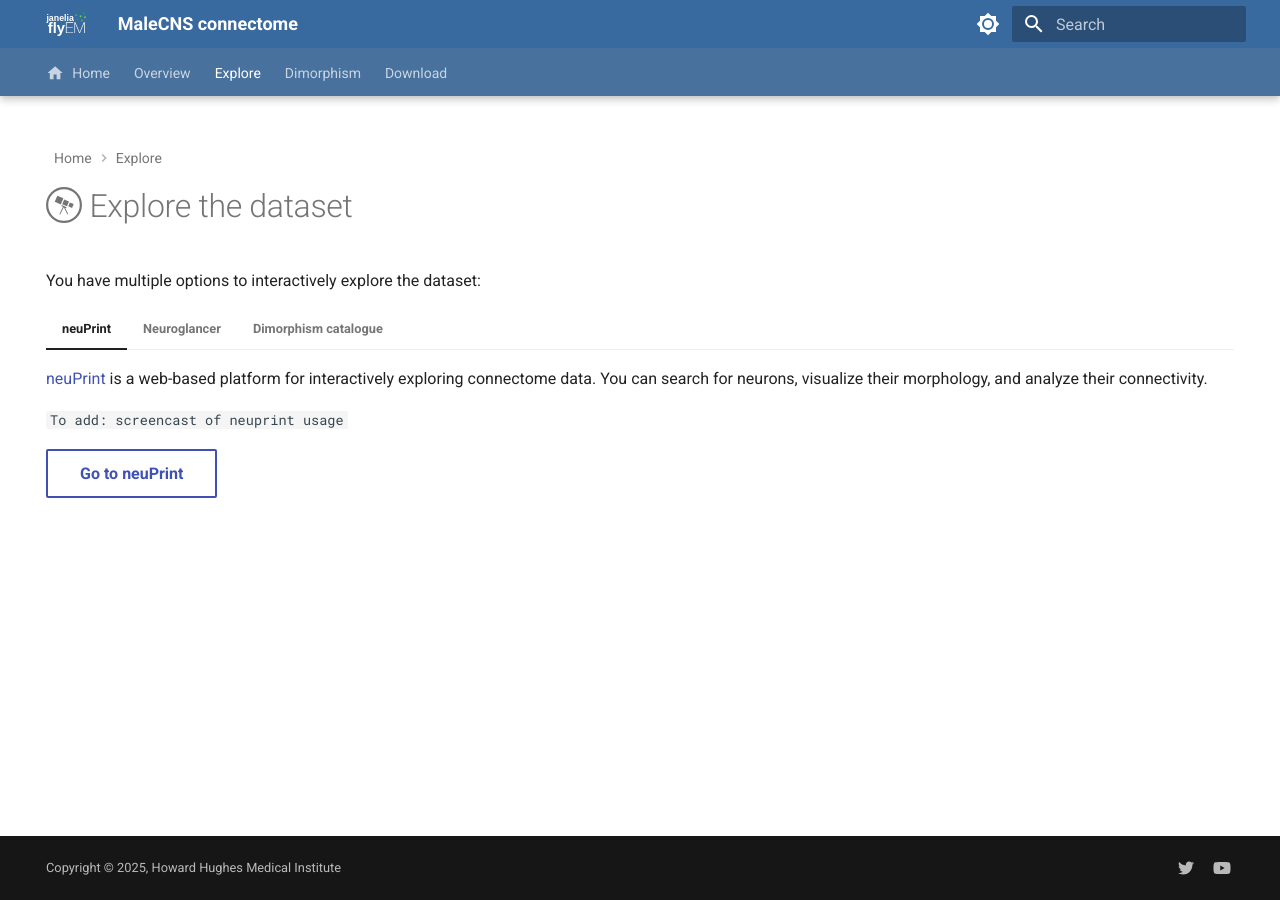
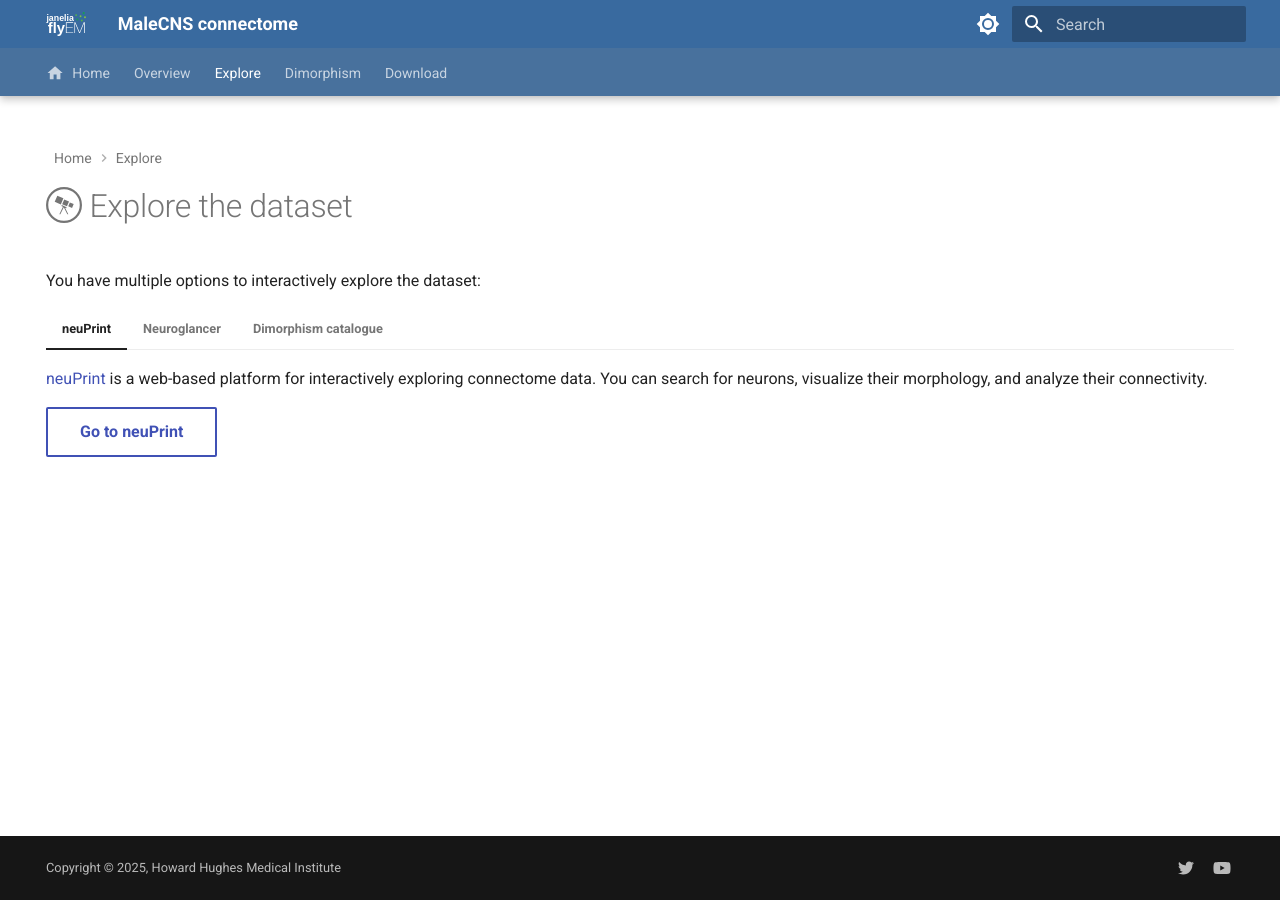
Before and after one commit to olbris/mcns_website, an MkDocs documentation site: the page built from docs/explore/index.md, in a window 1280 px wide. Built offline with MkDocs 1.6.1 and Material for MkDocs 9.7.7, drawn with Linux system fonts in a browser that asks for light colours.

Commit message:
adjusted explore links; removed placeholder text

```diff
--- a/docs/explore/index.md
+++ b/docs/explore/index.md
@@ -15,17 +15,13 @@
     interactively exploring connectome data. You can search for neurons,
     visualize their morphology, and analyze their connectivity.
 
-    `To add: screencast of neuprint usage`
-
-    [Go to neuPrint](https://neuprint.janelia.org/){ .md-button }
+    [Go to neuPrint](https://neuprint.janelia.org/?dataset=male-cns%3Av0.9&qt=findneurons){ .md-button }
 
 === "Neuroglancer"
 
     [Neuroglancer](https://neuroglancer-demo.appspot.com/) is a web-based
     platform for visualizing large-scale 3D data. You can explore the
     image data, segmentation and synapse detection in 3D.
-
-    `To add: screencast of neuroglancer usage`
 
     Clicking on the button below will open a neuroglancer scene with:
 
@@ -35,7 +31,7 @@
      - layers with neuron meshes from the hemibrain and FlyWire connnectomes transformed into maleCNS space
        for co-visualization
 
-    [Go to Neuroglancer](https://neuroglancer-demo.appspot.com/){ .md-button }
+    [Go to Neuroglancer](https://neuroglancer-demo.appspot.com/#!gs://flyem-user-links/short/MaleCNS-v0.9-brain.json){ .md-button }
 
 === "Dimorphism catalogue"
 
```
